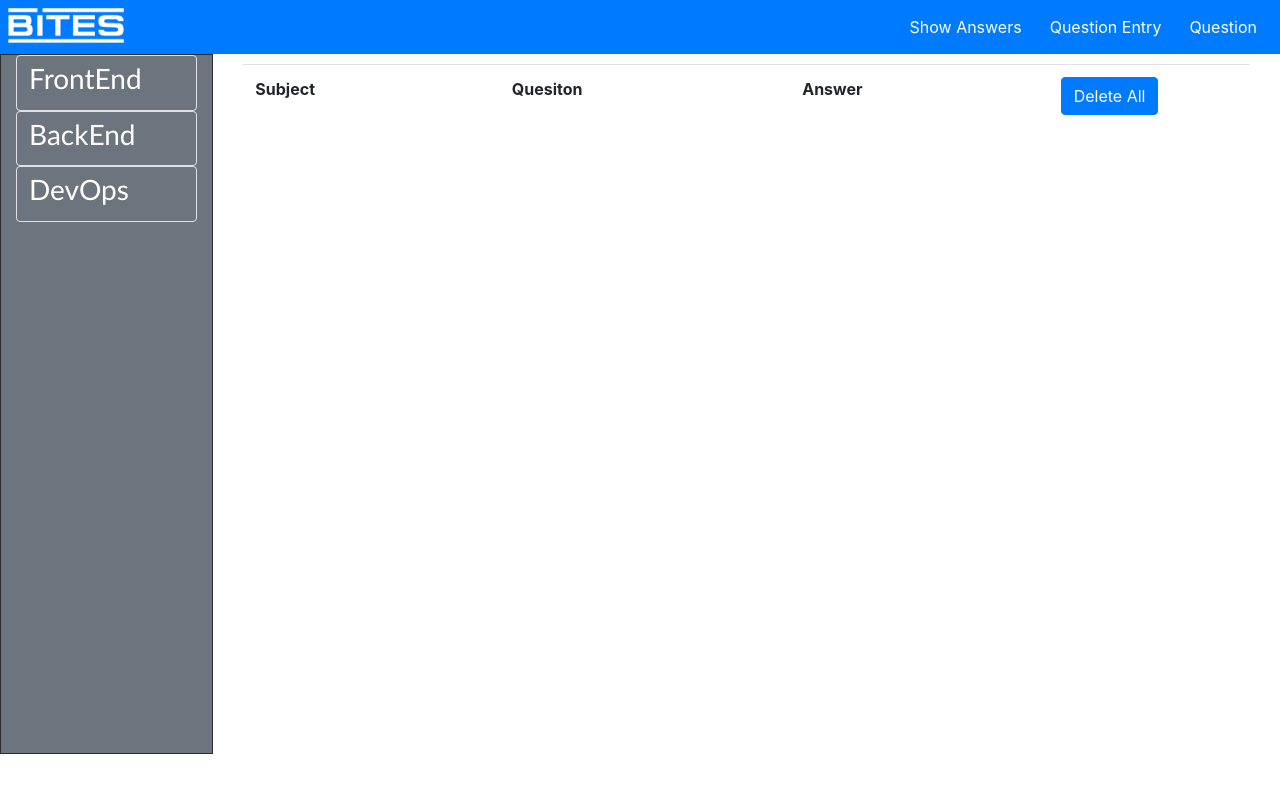
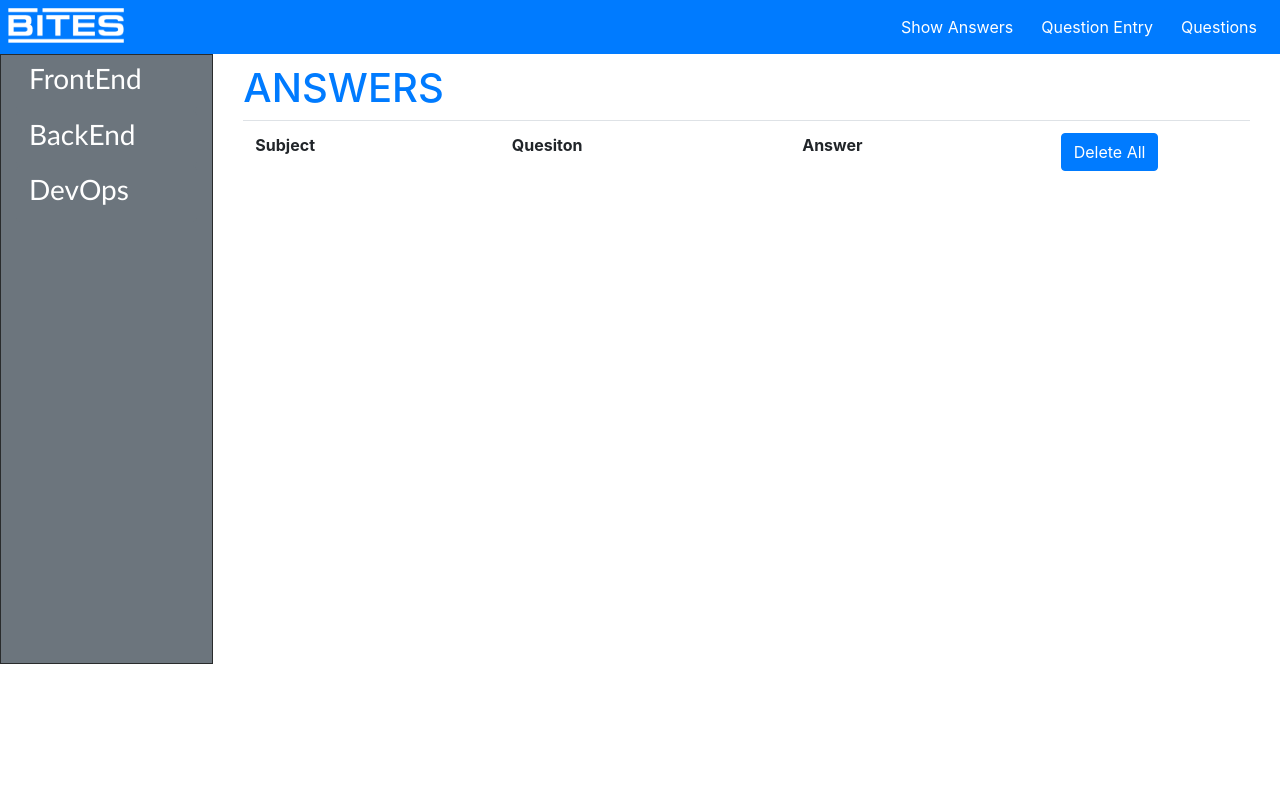
Before and after one commit to boraraz/Interview-Web-Application, a React (Create React App) app: page /answers in a window 1280 px wide. Shown: the top 792 px of the page. Built offline with nearby package versions, Linux system fonts and the light colour scheme; what react-alert-template-basic would draw is missing.

Commit message:
done with exceptions

```diff
--- a/src/App.js
+++ b/src/App.js
@@ -24,7 +24,7 @@ const App = () => {
           <Col sm={2} className="sidenav mobil">
             <Sidebar/>
           </Col>
-          <Col className="mainLayout">
+          <Col className="mainLayout" style={{height:"600px", overflow:"auto"}}>
             <Switch>
               <Route exact path="/Main">
                 <Main />
--- a/src/components/Store.js
+++ b/src/components/Store.js
@@ -20,7 +20,7 @@ const Store = (props) => {
         const newQuestions = questions.filter(x => x.name !== qname.name)
         dispatch(updateQuestions(newQuestions))
     }
-    debugger
+
     return (
         <Container fluid>
             <Table className="mt-3" style={{tableLayout: "auto"}}>
--- a/src/components/answers.js
+++ b/src/components/answers.js
@@ -10,7 +10,7 @@ const Answers = (props) => {
     const [answer, setAnswer] = useState([])
     var questionState = useSelector((state) => state.question)
     const [emptyArray] = useState([])
-    debugger
+
 
     useEffect(() => {
         setAnswer(ans);
@@ -21,6 +21,7 @@ const Answers = (props) => {
     }
     return (
         <div className="container fluid">
+            <h1 style={{color: "#007bff"}}>ANSWERS</h1>
             <Table>
                 <tbody>
                     <tr>
--- a/src/components/header.js
+++ b/src/components/header.js
@@ -27,12 +27,12 @@ const Header = () => {
                 <div className="center-div">
                     <Button className="mobile btnStyle" onClick={() => showAnswers()}>Show Answers</Button>
                     <Button className="mobile btnStyle" onClick={() => page()}>Question Entry</Button>
-                    <Button className="mobile btnStyle" onClick={() => refresh()}>Question</Button>
+                    <Button className="mobile btnStyle" onClick={() => refresh()}>Questions</Button>
 
                     <Dropdown className="desktop bodyLayout">
                         <Dropdown.Toggle className="btnStyle" id="dropdown">Menu</Dropdown.Toggle>
                         <Dropdown.Menu >
-                            <Dropdown.Item onClick={() => refresh()}>Question</Dropdown.Item>
+                            <Dropdown.Item onClick={() => refresh()}>Questions</Dropdown.Item>
                             <Dropdown.Item onClick={() => page()}>Question Entry</Dropdown.Item>
                             <Dropdown.Item onClick={() => showAnswers()}>Show Answer</Dropdown.Item>
                             </Dropdown.Menu>
--- a/src/components/main.js
+++ b/src/components/main.js
@@ -9,7 +9,9 @@ const Main = () => {
     const { subject, questions } = useSelector((state) => state.question)
     const [answer, setAnswer] = useState("")
     const [name, setName] = useState("")
-    const [count, setCount] = useState(0)
+    const [FrontCount, setFCount] = useState(0)
+    const [BackCount, setBCount] = useState(0)
+    const [DevCount, setDCount] = useState(0)
     const [storeVisible, setStoreVisible] = useState(false)
     const [selectedQuestion, setSelectedQuestion] = useState([])
     const alert = useAlert()
@@ -23,14 +25,25 @@ const Main = () => {
     useEffect(() => {
         const selected = questions.filter((x) => x.type === subject)
         setSelectedQuestion(selected)
-        if (selected.length !== 0 && selected[count].name !== undefined) {
-            const qname = selected[count].name
-            setName(qname)
+        if (selected.length !== 0 && selected[FrontCount].name !== undefined) {
+            if (subject === "FrontEnd") {
+                const qname = selected[FrontCount].name
+                setName(qname)
+            }
         }
-    }, [count, subject]);
-    useEffect(() => {
-            setCount(0)
-    }, [subject])
+        if (selected.length !== 0 && selected[BackCount].name !== undefined) {
+            if (subject === "BackEnd") {
+                const qname = selected[BackCount].name
+                setName(qname)
+            }
+        }
+        if (selected.length !== 0 && selected[DevCount].name !== undefined) {
+            if (subject === "DevEnd") {
+                const qname = selected[DevCount].name
+                setName(qname)
+            }
+        }
+    }, [FrontCount, BackCount, DevCount, subject]);
     const saveAnswer = (param) => {
         setStoreVisible(storeVisible)
         setAnswer(param)
@@ -41,20 +54,32 @@ const Main = () => {
         }
         setSavedAnswers([...savedAnswers, answerObject])
         setAnswer("")
-        if (selectedQuestion.length === count + 1) {
+        if (selectedQuestion.length === FrontCount + 1 &&
+            selectedQuestion.length === BackCount + 1 &&
+            selectedQuestion.length === DevCount + 1) {
             alert.show('There is no more questions left!')
-        } else {
-            if(subject === "FrontEnd"){
-            const FrontCount = count + 1
-            setCount(FrontCount)
+        }
+        else if(selectedQuestion.length === FrontCount + 1){
+            alert.show('There is no more questions left in this subject!')
+        }
+        else if(selectedQuestion.length === BackCount + 1){
+            alert.show('There is no more questions left in this subject!')
+        }
+        else if(selectedQuestion.length === DevCount + 1){
+            alert.show('There is no more questions left in this subject!')
+        }
+        else {
+            if (subject === "FrontEnd") {
+                const a = FrontCount + 1
+                setFCount(a)
             }
-            else if(subject === "BackEnd"){
-                const BackCount = count + 1
-                setCount(BackCount)
+            else if (subject === "BackEnd") {
+                const a = BackCount + 1
+                setBCount(a)
             }
-            else if(subject === "DevOps"){
-                const DevCount = count + 1
-                setCount(DevCount)
+            else if (subject === "DevOps") {
+                const a = DevCount + 1
+                setDCount(a)
             }
         }
     }
@@ -68,7 +93,7 @@ const Main = () => {
             </div>
             <div>
                 <form className="pt-2">
-                    <textarea name="Answer" style={{ width: '95%', height: '150px' }} className="container-fluid " placeholder="Your answer here... (Press Save All button after completing each section)" onChange={(e) => changeAnswer(e.target.value)} value={answer}></textarea>
+                    <textarea name="Answer" style={{ width: '95%', height: '150px' }} className="container-fluid " placeholder="Your answer here... (Press Save All button after completing each subject)" onChange={(e) => changeAnswer(e.target.value)} value={answer}></textarea>
                     <br /><br />
                     <Button className="btnStyle bg-primary" value="Next Question" title="Saves the answer and shows the new question" onClick={() => saveAnswer(answer)}>Next Question</Button>
                     <Button className="btnStyle bg-primary" value="Save All" onClick={() => sendToStore()}>Save All</Button>
--- a/src/components/sidebar.js
+++ b/src/components/sidebar.js
@@ -15,13 +15,13 @@ const dispatch = useDispatch()
             <div>
                 <nav className="mobile">
                     <ListGroup className="listGroup">
-                        <Button className="bg-secondary border" onClick={() => selectSubject("FrontEnd")}>
+                        <Button className="bg-secondary btn-secondary" onClick={() => selectSubject("FrontEnd")}>
                             <h3 className="listItem">FrontEnd</h3>
                         </Button>
-                        <Button className="bg-secondary border" onClick={() =>selectSubject("BackEnd")}>
+                        <Button className="bg-secondary btn-secondary" onClick={() =>selectSubject("BackEnd")}>
                             <h3 className="listItem">BackEnd</h3>
                         </Button>
-                        <Button className="bg-secondary border" onClick={() => selectSubject("DevOps")}>
+                        <Button className="bg-secondary btn-secondary" onClick={() => selectSubject("DevOps")}>
                             <h3 className="listItem">DevOps</h3>
                         </Button>
                     </ListGroup>
--- a/src/index.css
+++ b/src/index.css
@@ -76,7 +76,7 @@
 }
 /* Sidebar CSS*/
 .sidenav{
-  height: 700px;
+  height: 610px;
   border: 1px solid #292b2c;
   width: 20%;
   background-color: #6c757d;
@@ -90,9 +90,6 @@
   text-decoration-style: none;
   color:white;
   font-family: 'Gill Sans', 'Gill Sans MT', Calibri, 'Trebuchet MS', sans-serif;
-}
-.border{
-  border:none !important;
 }
 /* Store CSS
 .borderTable{
```
